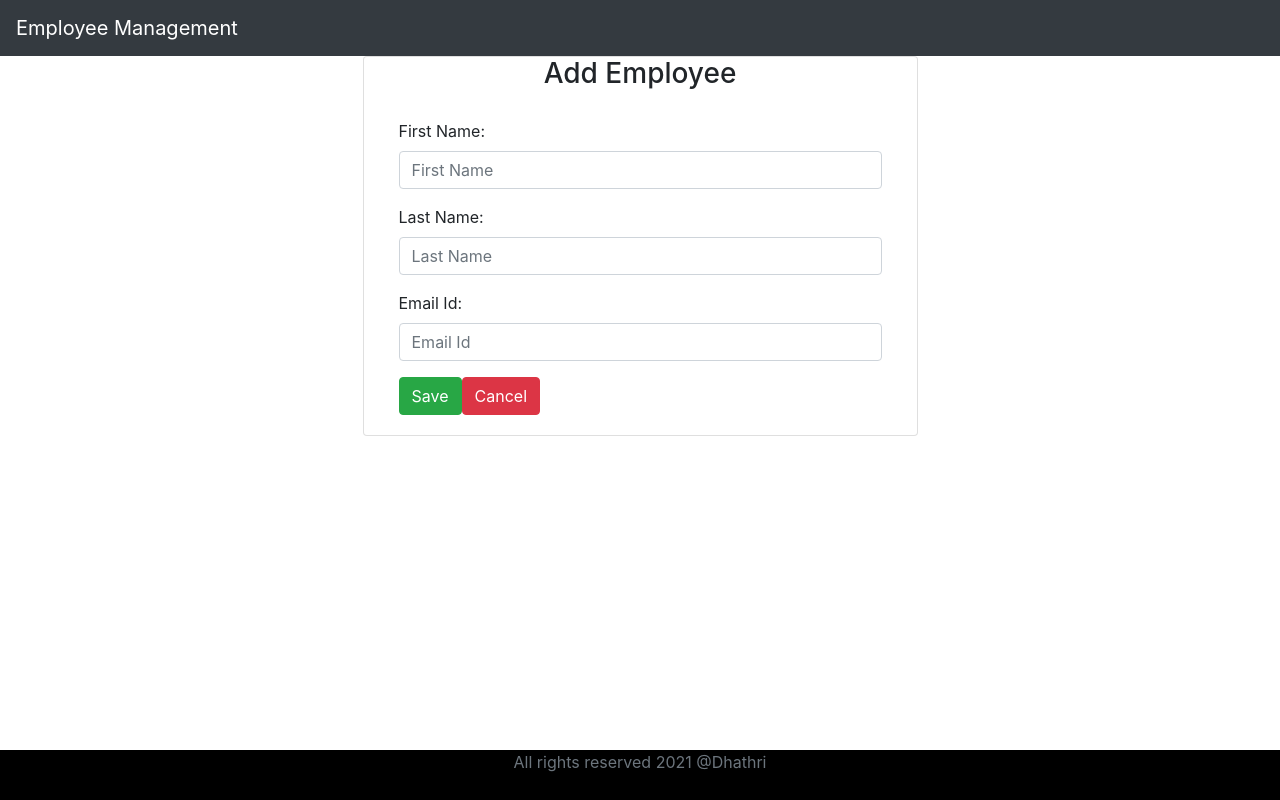
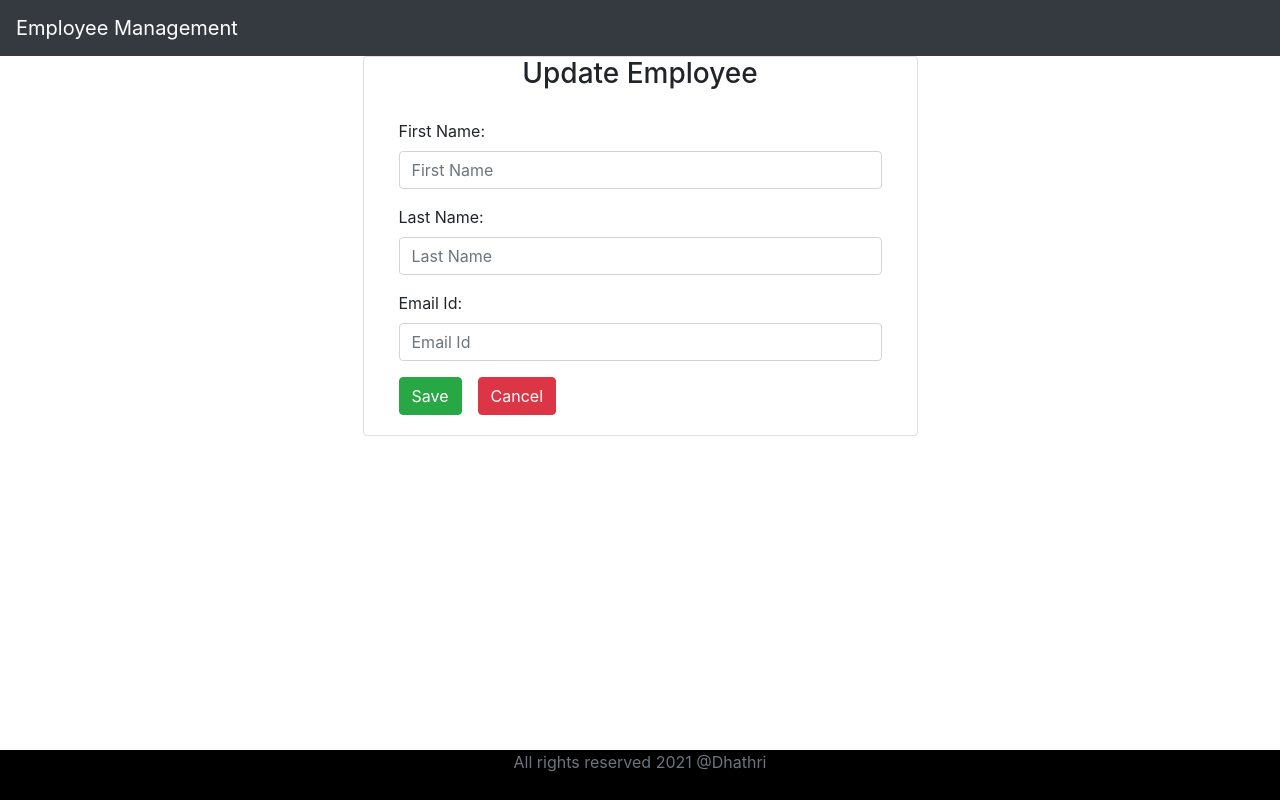
Before and after one commit to Dhathri29/spring-react-crud-app, a React (Create React App) app in the folder client/: page /add/1 in a window 1280 px wide. Built offline with nearby package versions, Linux system fonts and the light colour scheme; no server answers.

Commit message:
updated edit employee functionality

```diff
--- a/client/src/components/AddEmployee.js
+++ b/client/src/components/AddEmployee.js
@@ -38,7 +38,7 @@ const AddEmployee = () => {
     };
 
     useEffect(() => {
-        if (id == -1) {
+        if (id === -1) {
             return;
         } else {
             const getEmployee = async () => {
@@ -54,12 +54,20 @@ const AddEmployee = () => {
             getEmployee();
         }
     }, [getEmployeeById]);
+
+    const getTitle = () => {
+        if (id === "-1") {
+            return <h3 className="text-center"> Add Employee</h3>;
+        } else {
+            return <h3 className="text-center"> Update Employee</h3>;
+        }
+    };
     return (
         <div>
             <div className="container">
                 <div className="row">
                     <div className="card col-md-6 offset-md-3 offset-md-3">
-                        <h3 className="text-center"> Add Employee</h3>
+                        {getTitle()}
                         <div className="card-body">
                             <form>
                                 <div className="form-group">
@@ -93,7 +101,7 @@ const AddEmployee = () => {
                                     />
                                 </div>
                                 <button
-                                    className="btn btn-success"
+                                    className="btn btn-success mr-3"
                                     onClick={handleSubmit}
                                 >
                                     Save
```
